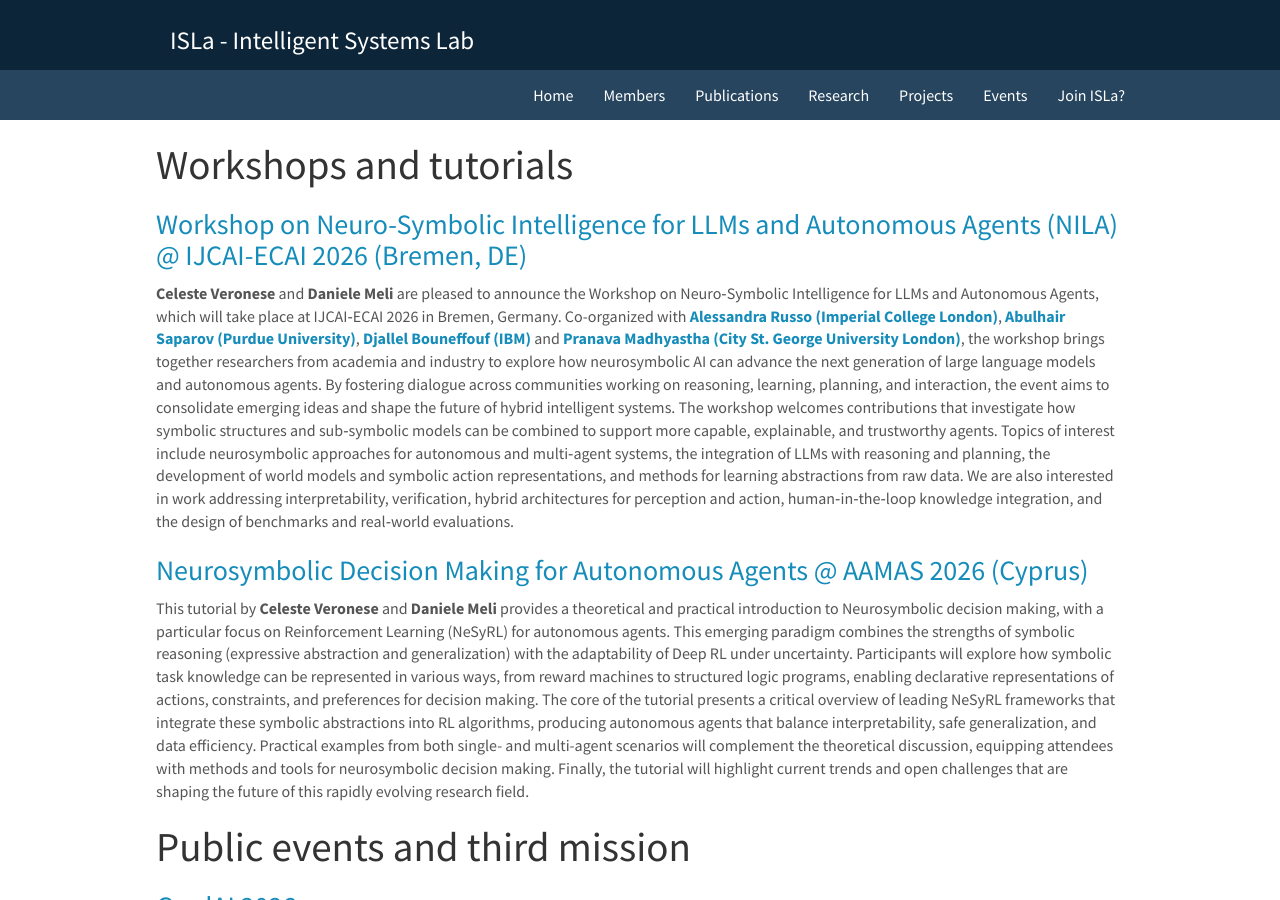
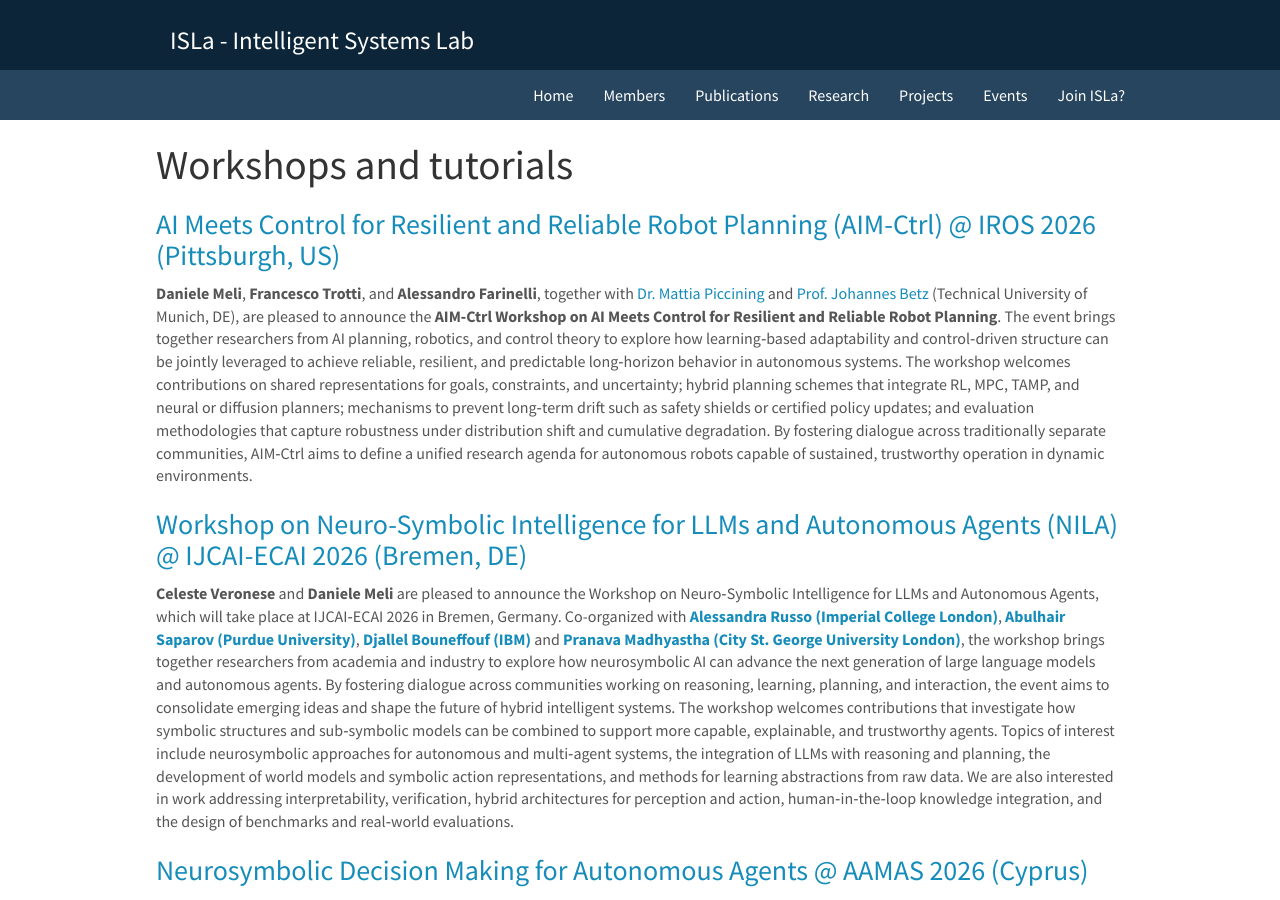
Before and after one commit to Isla-lab/Isla-lab.github.io, a Jekyll site: the page built from _pages/events.md, in a window 1280 px wide and 900 px high. Built offline with Jekyll 4.4.1, drawn with Linux system fonts in a browser that asks for light colours; nearby versions of some CDN libraries.

Commit message:
Add AIM-Ctrl workshop
Added details for the AIM-Ctrl workshop on AI Meets Control for Resilient and Reliable Robot Planning at IROS 2026, including topics of interest and contributions.

```diff
--- a/_pages/events.md
+++ b/_pages/events.md
@@ -7,6 +7,12 @@ permalink: /events/
 ---
 
 # Workshops and tutorials
+
+### [AI Meets Control for Resilient and Reliable Robot Planning (AIM-Ctrl) @ IROS 2026 (Pittsburgh, US)](https://sites.google.com/view/aim-ctrl/home-page?authuser=0)
+
+**Daniele Meli**, **Francesco Trotti**, and **Alessandro Farinelli**, together with [Dr. Mattia Piccining](https://mattiapiccinini95.github.io/) and [Prof. Johannes Betz](https://www.mos.ed.tum.de/avs/team/prof-dr-ing-johannes-betz/) (Technical University of Munich, DE), are pleased to announce the **AIM‑Ctrl Workshop on AI Meets Control for
+Resilient and Reliable Robot Planning**. The event brings together researchers from AI planning, robotics, and control theory to explore how learning‑based adaptability and control‑driven structure can be jointly leveraged to achieve reliable, resilient, and predictable long‑horizon behavior in autonomous systems.
+The workshop welcomes contributions on shared representations for goals, constraints, and uncertainty; hybrid planning schemes that integrate RL, MPC, TAMP, and neural or diffusion planners; mechanisms to prevent long‑term drift such as safety shields or certified policy updates; and evaluation methodologies that capture robustness under distribution shift and cumulative degradation. By fostering dialogue across traditionally separate communities, AIM‑Ctrl aims to define a unified research agenda for autonomous robots capable of sustained, trustworthy operation in dynamic environments.
 
 ### [Workshop on Neuro-Symbolic Intelligence for LLMs and Autonomous Agents (NILA) @ IJCAI-ECAI 2026 (Bremen, DE)](https://sites.google.com/view/nila-workshop-ijcai-2026/home?authuser=0)
 
```
